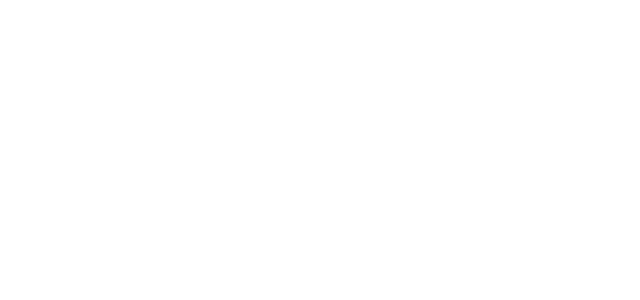
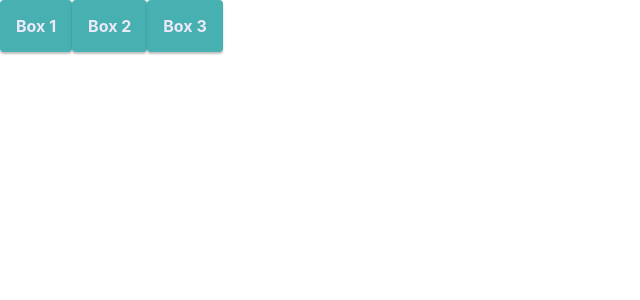
Before and after one commit to KenwayTheGreat/react-typescript-storybook-scss, a React (Create React App) app: page / in a window 1280 px wide. Shown: the top 300 px of the page, without its empty margins (0-640 px from the left). Built offline with nearby package versions, Linux system fonts and the light colour scheme.

Commit message:
Added Grid Component and Box Component.

```diff
--- a/src/App.tsx
+++ b/src/App.tsx
@@ -1,7 +1,23 @@
+import Box from './Components/Box/Box';
+import Grid from './Components/Grid/Grid';
+
 
 function App() {
   return (
     <div className="App">
+      <Grid container>
+        <Grid item>
+          <Box>Box 1 </Box>
+        </Grid>
+
+        <Grid item>
+          <Box>Box 2 </Box>
+        </Grid>
+
+        <Grid item>
+          <Box>Box 3 </Box>
+        </Grid>
+      </Grid>
     </div>
   );
 }
--- a/src/Components/Box/Box.module.scss
+++ b/src/Components/Box/Box.module.scss
@@ -1,3 +1,9 @@
 .Box {
   padding: 16px;
+  border-radius: 4px;
+  text-align: center;
+  color: #ede9f9;
+  font-weight: 700;
+  background-color: #47b0b0;
+  box-shadow: 0px 2px 2px rgba($color: #000000, $alpha: 0.25);
 }
--- /dev/null
+++ b/src/Components/Grid/Grid.module.scss
@@ -0,0 +1,9 @@
+.Grid {
+  &_container {
+    display: flex;
+  }
+
+  &_item {
+    display: block;
+  }
+}
--- /dev/null
+++ b/src/Components/Grid/Grid.tsx
@@ -0,0 +1,17 @@
+import { FunctionComponent, ReactNode } from 'react';
+import styles from './Grid.module.scss';
+import classNames from 'classnames';
+
+const Grid: FunctionComponent<{
+  children: ReactNode,
+  container?: boolean,
+  item?: boolean
+}> = ({ children, container, item }) => {
+  const cn = classNames({
+    [styles.Grid_container]: container,
+    [styles.Item_container]: item
+  });
+  return <div className={cn}>{children}</div>
+}
+
+export default Grid
--- /dev/null
+++ b/src/react-app-env.d.ts
@@ -0,0 +1 @@
+/// <reference types="react-scripts" />
```
